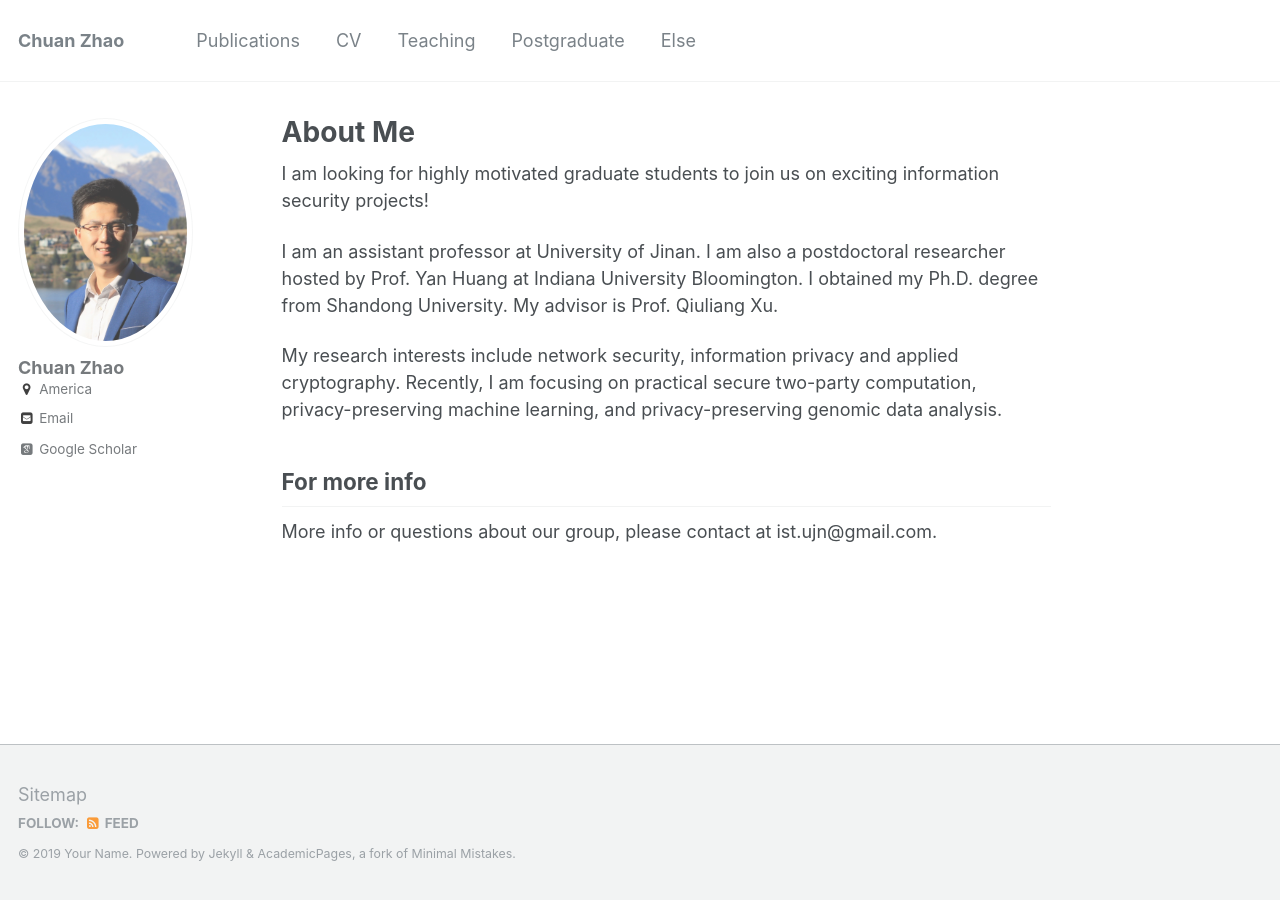
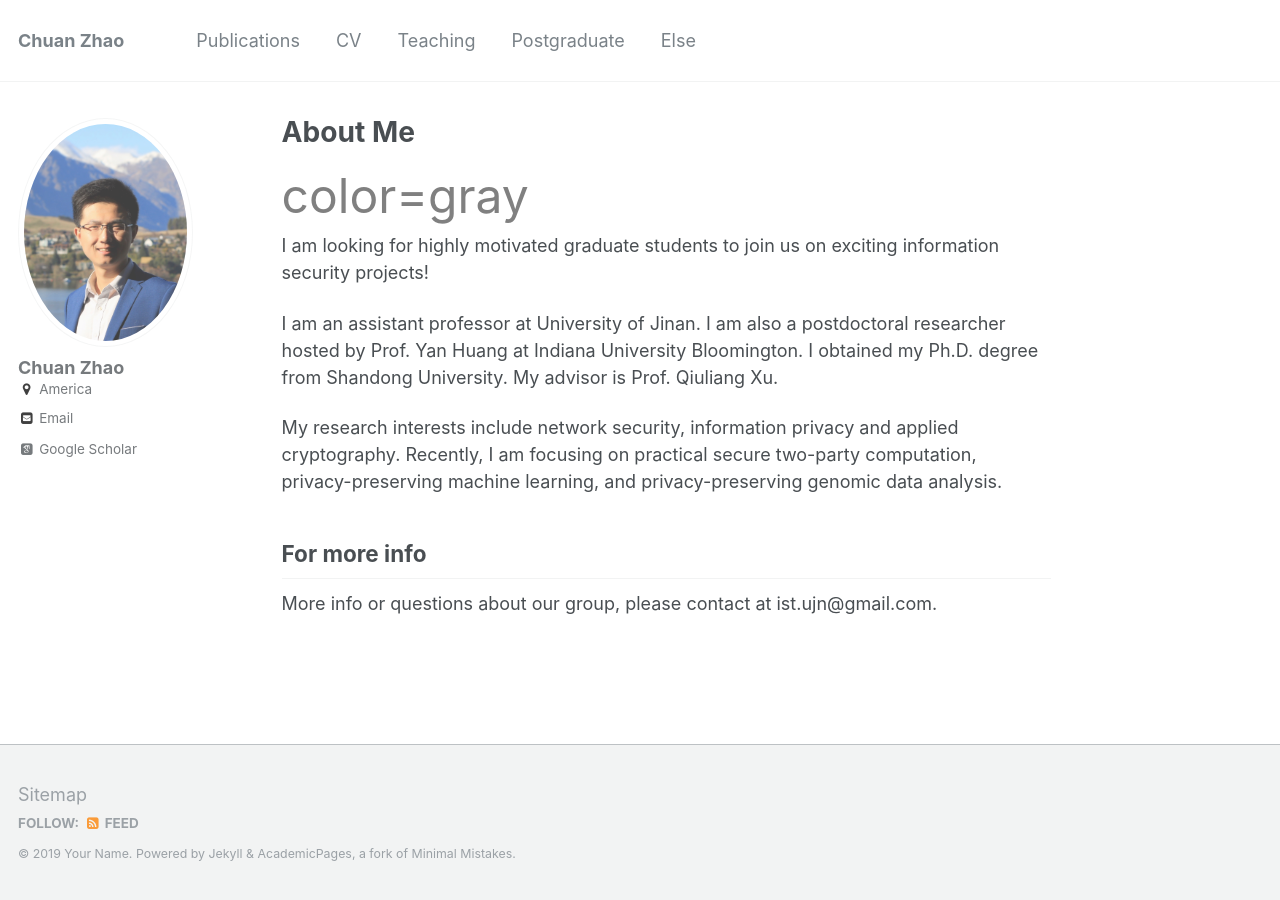
Before and after one commit to ujnccs/ujnccs.github.io, a Jekyll site: the page built from _pages/about.md, in a window 1280 px wide. Built offline with Jekyll 4.4.1, drawn with Linux system fonts in a browser that asks for light colours; some web fonts are replaced.

Commit message:
Update about.md

```diff
--- a/_pages/about.md
+++ b/_pages/about.md
@@ -7,7 +7,7 @@ redirect_from:
   - /about/
   - /about.html
 ---
-I am looking for highly motivated graduate students to join us on exciting information security projects!
+<font color=gray size=72>color=gray</font> I am looking for highly motivated graduate students to join us on exciting information security projects!
 
 I am an assistant professor at University of Jinan. I am also a postdoctoral researcher hosted by Prof. Yan Huang at Indiana University Bloomington. I obtained my Ph.D. degree from Shandong University. My advisor is Prof. Qiuliang Xu.
 
```
